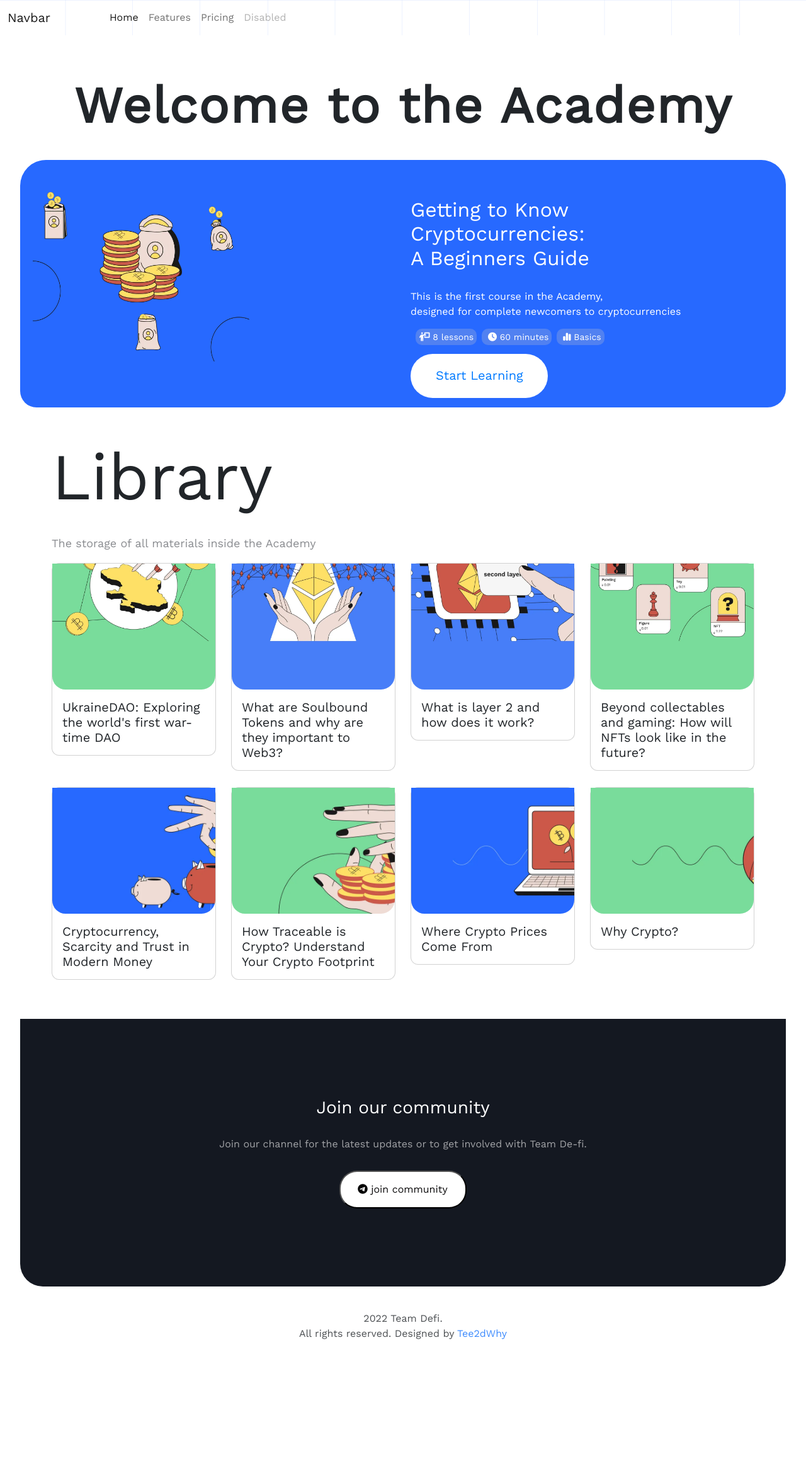
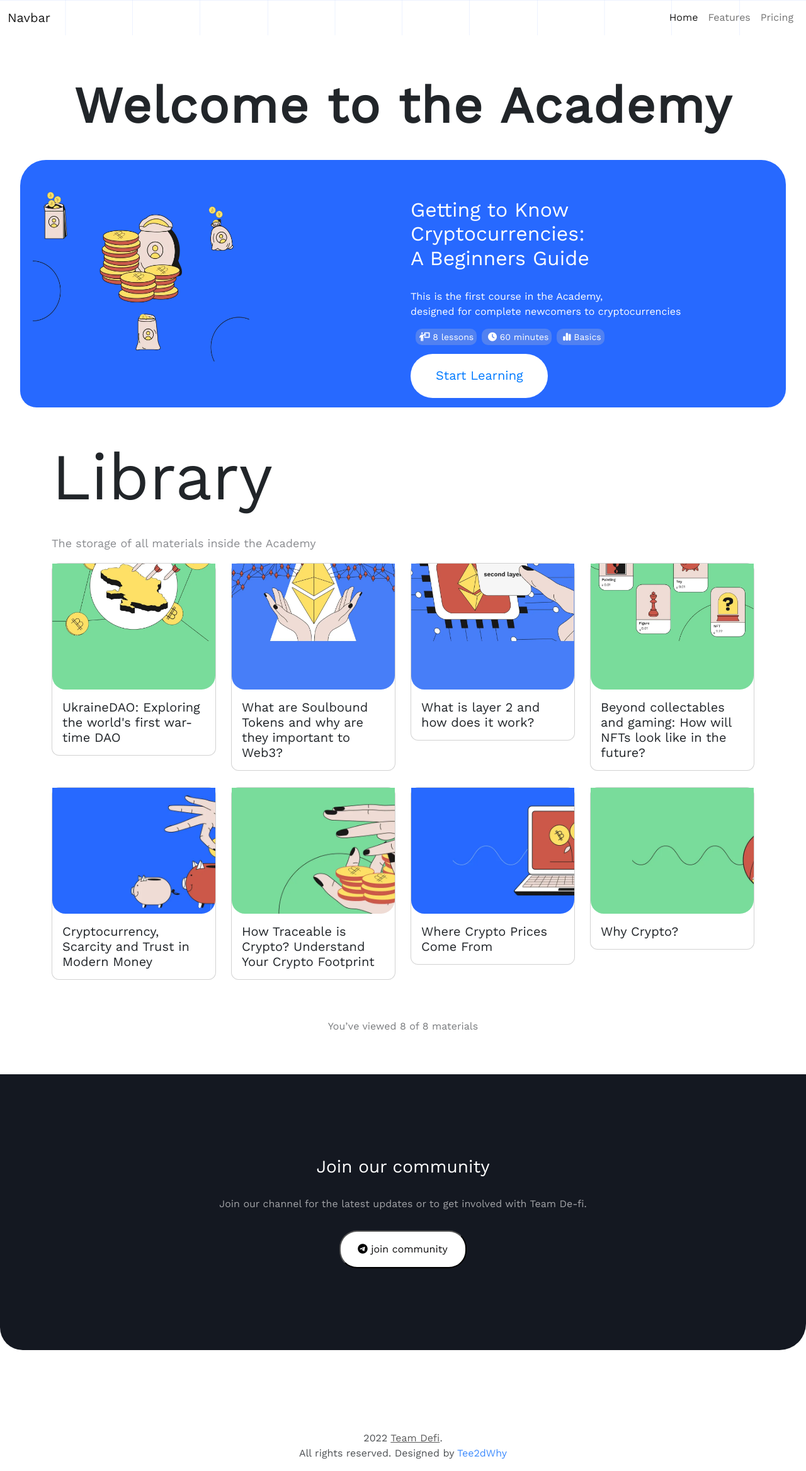
Before and after one commit to TEE2DWHY/TeamDefi, a React (Create React App) app: page /academy in a window 1280 px wide. Shown: the whole page at 63% size. Before the commit the page ends 2146 px from the top, so only its background shows below. Built offline with nearby package versions, Linux system fonts and the light colour scheme.

Commit message:
effected changes on the academy page

```diff
--- a/src/index.css
+++ b/src/index.css
@@ -558,6 +558,10 @@ h1.wta{
   background: radial-gradient(circle 20vmax at var(--cursorX, -100%) var(--cursorY, -100%), transparent 0, rgba(39, 105, 255, 0.5) 50%, #2769ff 100%);
 }
 
+.navbar-collapse{
+  justify-content: flex-end;
+}
+
 .academy1{
   width: 344px;
   height: 300px;
@@ -596,13 +600,13 @@ h1.wta{
 
 .FAQ-bitcoin{
   background-color: #141821;
-  width: 95%;
+  width: 100%;
   display: block;
   margin: 0 auto;
   border-radius: 0px 0px 42px 36px;
--webkit-border-radius: 0px 0px 42px 36px;
--moz-border-radius: 0px 0px 42px 36px;
-z-index: 0;
+  -webkit-border-radius: 0px 0px 42px 36px;
+  -moz-border-radius: 0px 0px 42px 36px;
+  overflow: hidden;
 }
 .FAQ1{
  text-align: center;
@@ -796,5 +800,8 @@ h1.wta{
 h1.library{
   font-size: 40px;
 }
+.navbar-collapse{
+text-align: right;
+}
 
 }
--- a/src/pages/Academy.js
+++ b/src/pages/Academy.js
@@ -1,4 +1,4 @@
-// import { Link } from "react-router-dom"
+import { Link } from "react-router-dom"
 import { academyData } from "../components/Data"
 
 const OurCourses = () => {
@@ -21,9 +21,6 @@ const OurCourses = () => {
                             </li>
                             <li class="nav-item">
                                 <a class="nav-link" href="/#">Pricing</a>
-                            </li>
-                            <li class="nav-item">
-                                <a class="nav-link disabled" href='/#'>Disabled</a>
                             </li>
                         </ul>
                     </div>
@@ -68,7 +65,8 @@ const OurCourses = () => {
                         </div>))}
                 </div>
             </div>
-
+            <br /> <br />
+            <p style={{ textAlign: "center", opacity: "0.6" }}>You’ve viewed 8 of 8 materials</p>
             {/* <div style={{ textAlign: "center" }}>
                 <Link to="/blog"><button className="btn btn-success all-courses" type="button">See All Courses <i class="fa-solid fa-up-right-and-down-left-from-center" style={{ color: "#fff" }}></i></button></Link>
             </div> */}
@@ -83,8 +81,8 @@ const OurCourses = () => {
                 </div>
             </div>
 
-            <footer>
-                <p style={{ textAlign: "center", opacity: "0.8", marginTop: "3%" }}>{year} Team Defi. <br />  All rights reserved. Designed by <a href="https://lucent-buttercream-1a7dd9.netlify.app/">Tee2dWhy</a></p>
+            <footer style={{ marginTop: "10%" }}>
+                <p style={{ textAlign: "center", opacity: "0.8", marginTop: "3%" }}>{year} <Link to="/" style={{ color: "#000", opacity: "0.8", textDecoration: "underline" }}>Team Defi</Link>. <br />  All rights reserved. Designed by <a href="https://lucent-buttercream-1a7dd9.netlify.app/">Tee2dWhy</a></p>
             </footer>
         </>
     )
```
